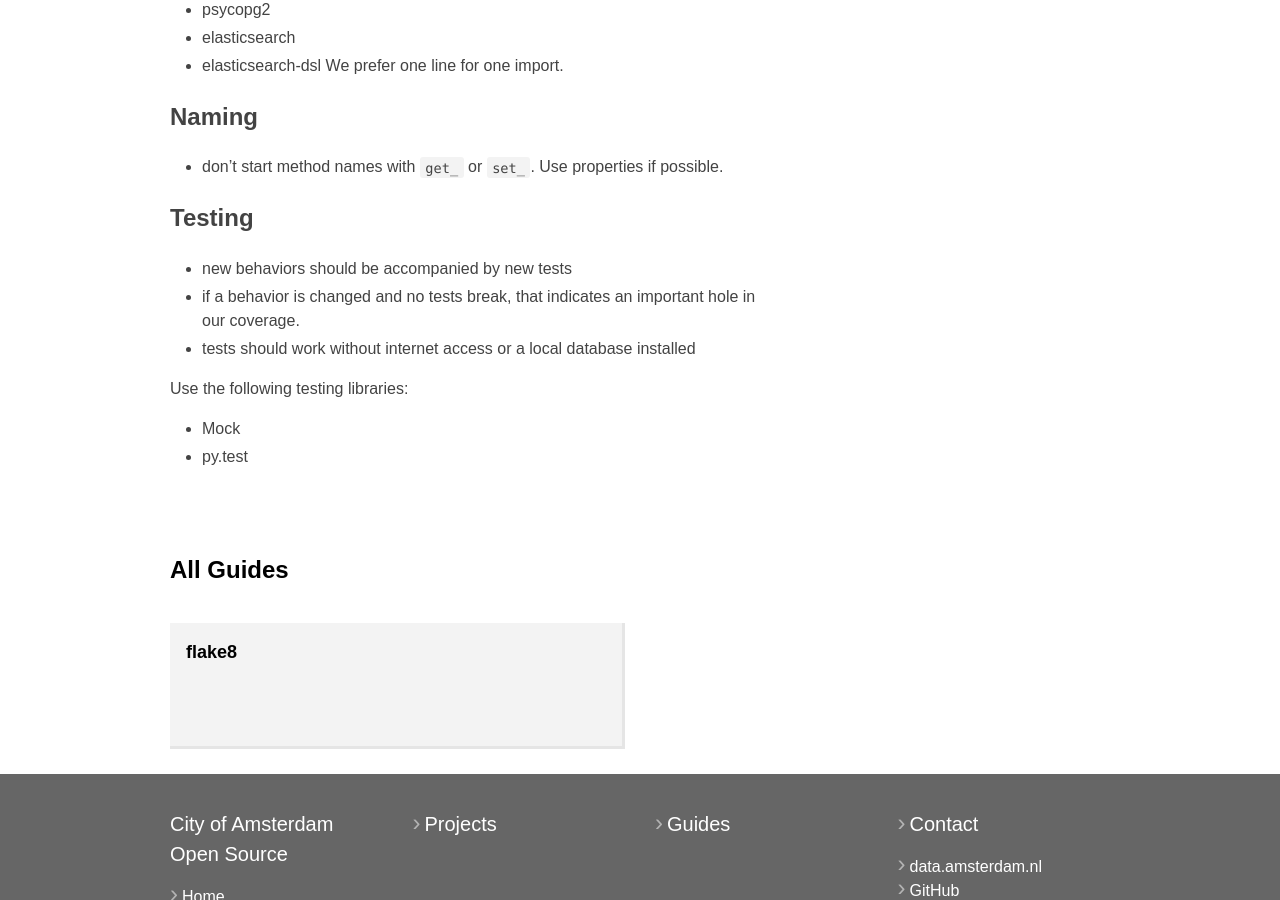
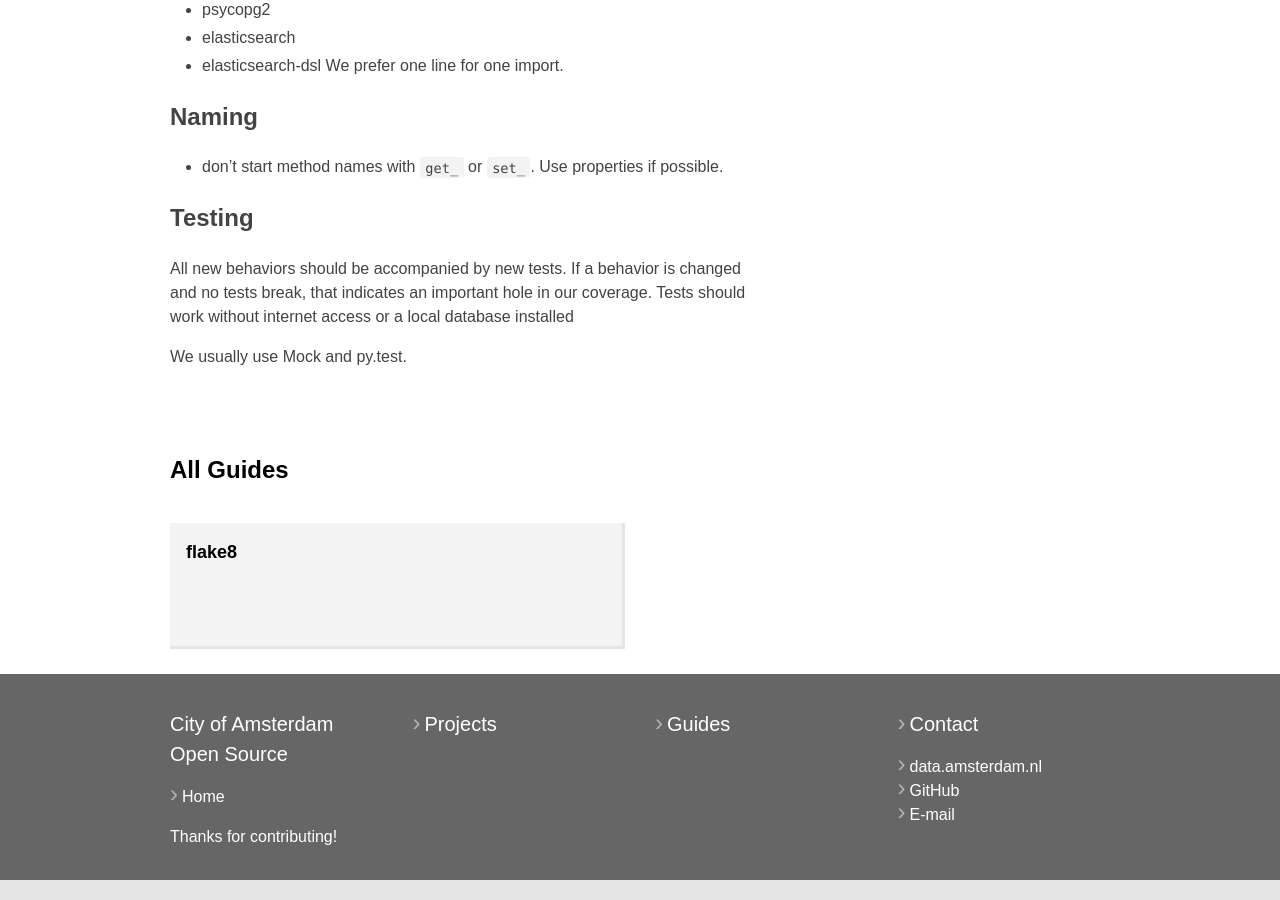
Before and after one commit to Amsterdam/amsterdam.github.io, a Jekyll site: the page built from guides/style-guide-python.md, in a window 1280 px wide and 900 px high, scrolled down 2734 px. Built offline with Jekyll 4.4.1, drawn with Linux system fonts in a browser that asks for light colours; our own code applies the rules of GitHub Pages for plain Markdown files.

Commit message:
Update `Testing`

```diff
--- a/guides/style-guide-python.md
+++ b/guides/style-guide-python.md
@@ -121,12 +121,6 @@ We prefer one line for one import.
 
 ## Testing
 
-- new behaviors should be accompanied by new tests
-- if a behavior is changed and no tests break, that indicates
-  an important hole in our coverage.
-- tests should work without internet access or a local database installed
+All new behaviors should be accompanied by new tests. If a behavior is changed and no tests break, that indicates an important hole in our coverage. Tests should work without internet access or a local database installed
 
-Use the following testing libraries:
-
-- Mock
-- py.test
+We usually use Mock and py.test.
```
